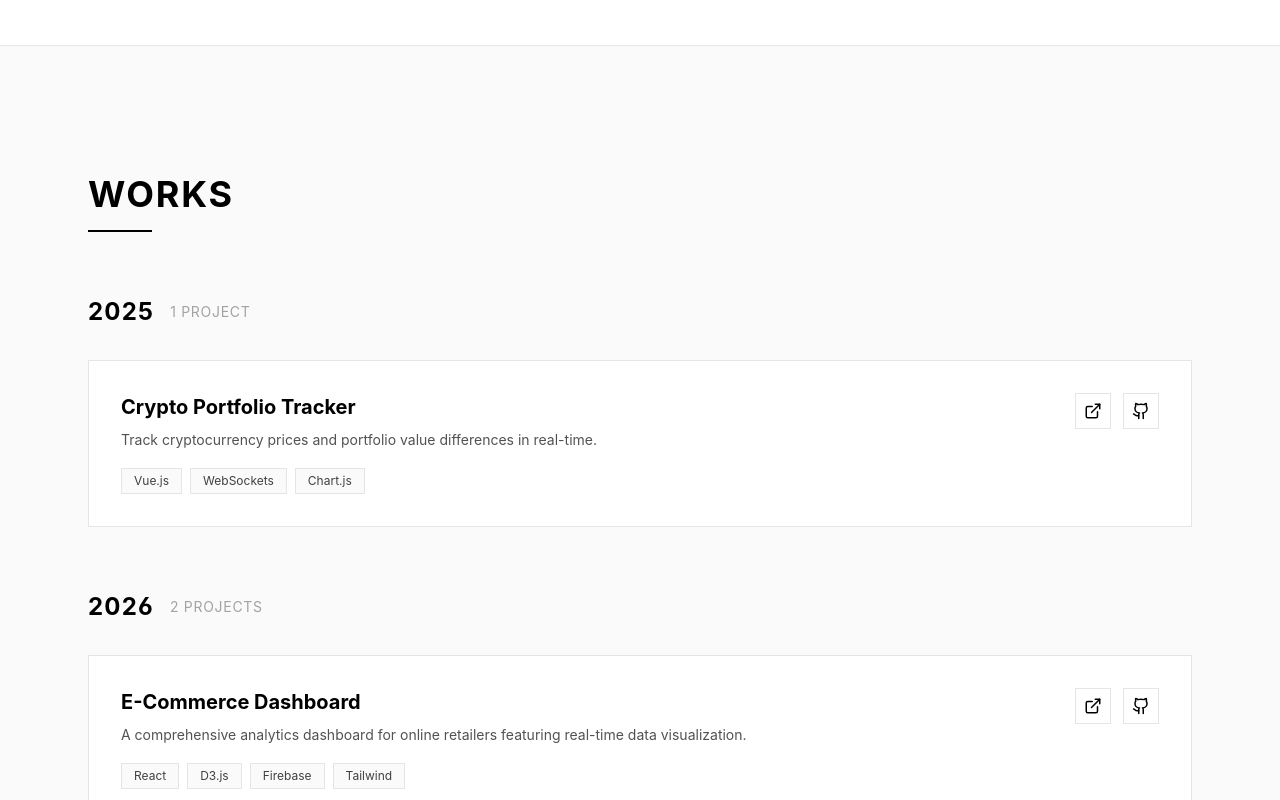
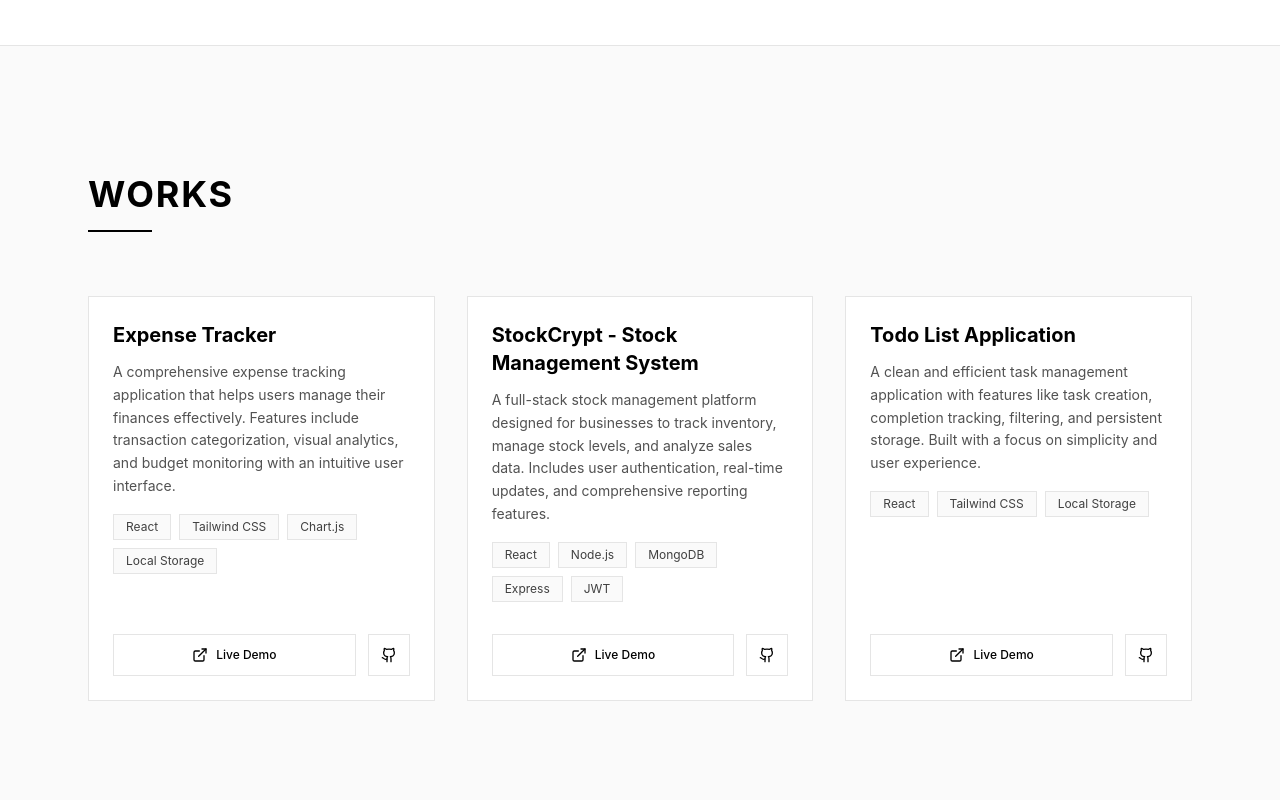
Before and after one commit to ArchitCodes1204/Archit-Portfolio, a React (Vite) app: page / in a window 1280 px wide. Shown: the part 2000-2800 px from the top of the page. Built offline with nearby package versions, Linux system fonts and the light colour scheme.

Commit message:
Update Projects section with real deployed projects

```diff
--- a/src/components/Projects.jsx
+++ b/src/components/Projects.jsx
@@ -2,36 +2,32 @@ import { motion } from "framer-motion";
 import { ExternalLink, Github } from "lucide-react";
 import { useTheme } from "../context/ThemeContext";
 
-const projectsByYear = {
-    "2026": [
+const projects = [
     {
         id: 1,
-            title: "E-Commerce Dashboard",
-            description: "A comprehensive analytics dashboard for online retailers featuring real-time data visualization.",
-            tech: ["React", "D3.js", "Firebase", "Tailwind"],
-            link: "#",
-            github: "#",
+        title: "Expense Tracker",
+        description: "A comprehensive expense tracking application that helps users manage their finances effectively. Features include transaction categorization, visual analytics, and budget monitoring with an intuitive user interface.",
+        tech: ["React", "Tailwind CSS", "Chart.js", "Local Storage"],
+        link: "https://v0-expense-tracker-project-beta.vercel.app/",
+        github: "https://github.com/ArchitCodes1204",
     },
     {
         id: 2,
-            title: "AI Chat Application",
-            description: "Real-time chat interface powered by large language models with markdown support.",
-            tech: ["Next.js", "OpenAI API", "Tailwind"],
-            link: "#",
-            github: "#",
+        title: "StockCrypt - Stock Management System",
+        description: "A full-stack stock management platform designed for businesses to track inventory, manage stock levels, and analyze sales data. Includes user authentication, real-time updates, and comprehensive reporting features.",
+        tech: ["React", "Node.js", "MongoDB", "Express", "JWT"],
+        link: "https://stock-crypt-theta.vercel.app/login",
+        github: "https://github.com/ArchitCodes1204",
     },
-    ],
-    "2025": [
     {
         id: 3,
-            title: "Crypto Portfolio Tracker",
-            description: "Track cryptocurrency prices and portfolio value differences in real-time.",
-            tech: ["Vue.js", "WebSockets", "Chart.js"],
-            link: "#",
-            github: "#",
+        title: "Todo List Application",
+        description: "A clean and efficient task management application with features like task creation, completion tracking, filtering, and persistent storage. Built with a focus on simplicity and user experience.",
+        tech: ["React", "Tailwind CSS", "Local Storage"],
+        link: "https://todo-list-jade-ten.vercel.app/",
+        github: "https://github.com/ArchitCodes1204",
     },
-    ],
-};
+];
 
 export default function Projects() {
     const { isDark } = useTheme();
@@ -53,54 +49,35 @@ export default function Projects() {
                     <div className={`w-16 h-[2px] ${isDark ? "bg-dark-text" : "bg-black"}`}></div>
                 </motion.div>
 
-                {/* Projects by Year */}
-                <div className="space-y-16">
-                    {Object.entries(projectsByYear).map(([year, projects]) => (
+                {/* Projects Grid */}
+                <div className="grid grid-cols-1 md:grid-cols-2 lg:grid-cols-3 gap-8">
+                    {projects.map((project, index) => (
                         <motion.div
-                            key={year}
+                            key={project.id}
                             initial={{ opacity: 0, y: 30 }}
                             whileInView={{ opacity: 1, y: 0 }}
                             viewport={{ once: true }}
-                            transition={{ duration: 0.8 }}
-                        >
-                            {/* Year Header */}
-                            <div className="flex items-center gap-4 mb-8">
-                                <h3 className={`text-2xl font-bold text-caps ${isDark ? "text-dark-text" : "text-black"}`}>{year}</h3>
-                                <span className={`text-sm text-caps ${isDark ? "text-dark-text-secondary" : "text-gray-400"}`}>
-                                    {projects.length} {projects.length === 1 ? "Project" : "Projects"}
-                                </span>
-                            </div>
-
-                            {/* Project List */}
-                            <div className="space-y-6">
-                                {projects.map((project, index) => (
-                                    <motion.div
-                                        key={project.id}
-                                        initial={{ opacity: 0, x: -20 }}
-                                        whileInView={{ opacity: 1, x: 0 }}
-                                        viewport={{ once: true }}
                             transition={{ duration: 0.6, delay: index * 0.1 }}
                             whileHover={{
+                                y: -10,
                                 scale: 1.02,
-                                            rotateY: 2,
                                 transition: { type: "spring", stiffness: 300 }
                             }}
-                                        className={`group p-8 transition-all ${isDark
+                            className={`group p-6 transition-all ${isDark
                                     ? "bg-dark-bg border-dark-border hover:shadow-2xl"
-                                                : "bg-white border-gray-200 hover:shadow-md"
-                                            } border`}
+                                    : "bg-white border-gray-200 hover:shadow-lg"
+                                } border flex flex-col h-full`}
                             style={{ transformStyle: "preserve-3d" }}
                         >
-                                        <div className="flex flex-col md:flex-row md:items-start md:justify-between gap-6">
                             {/* Project Info */}
                             <div className="flex-1">
-                                                <h4 className={`text-xl font-bold mb-2 group-hover:underline ${isDark ? "text-dark-text" : "text-black"}`}>
+                                <h3 className={`text-xl font-bold mb-3 group-hover:underline ${isDark ? "text-dark-text" : "text-black"}`}>
                                     {project.title}
-                                                </h4>
+                                </h3>
                                 <p className={`text-sm mb-4 leading-relaxed ${isDark ? "text-dark-text-secondary" : "text-gray-600"}`}>
                                     {project.description}
                                 </p>
-                                                <div className="flex flex-wrap gap-2">
+                                <div className="flex flex-wrap gap-2 mb-4">
                                     {project.tech.map((t) => (
                                         <span key={t} className={`text-xs px-3 py-1 ${isDark
                                                 ? "bg-dark-surface border-dark-border text-dark-text-secondary"
@@ -113,33 +90,34 @@ export default function Projects() {
                             </div>
 
                             {/* Links */}
-                                            <div className="flex gap-3">
+                            <div className="flex gap-3 mt-auto pt-4">
                                 <motion.a
                                     whileHover={{ scale: 1.1, rotateZ: 5 }}
                                     href={project.link}
-                                                    className={`p-2 transition-all ${isDark
+                                    target="_blank"
+                                    rel="noopener noreferrer"
+                                    className={`flex-1 p-3 text-center transition-all ${isDark
                                             ? "bg-dark-surface border-dark-border hover:bg-dark-text hover:text-dark-bg"
                                             : "bg-white border-gray-200 hover:bg-black hover:text-white"
-                                                        } border`}
+                                        } border flex items-center justify-center gap-2`}
                                     aria-label="View project"
                                 >
-                                                    <ExternalLink size={18} />
+                                    <ExternalLink size={16} />
+                                    <span className="text-xs font-medium">Live Demo</span>
                                 </motion.a>
                                 <motion.a
                                     whileHover={{ scale: 1.1, rotateZ: -5 }}
                                     href={project.github}
-                                                    className={`p-2 transition-all ${isDark
+                                    target="_blank"
+                                    rel="noopener noreferrer"
+                                    className={`p-3 transition-all ${isDark
                                             ? "bg-dark-surface border-dark-border hover:bg-dark-text hover:text-dark-bg"
                                             : "bg-white border-gray-200 hover:bg-black hover:text-white"
                                         } border`}
                                     aria-label="View source code"
                                 >
-                                                    <Github size={18} />
+                                    <Github size={16} />
                                 </motion.a>
-                                            </div>
-                                        </div>
-                                    </motion.div>
-                                ))}
                             </div>
                         </motion.div>
                     ))}
```
Lines whose indentation alone changed are shown as unchanged.
